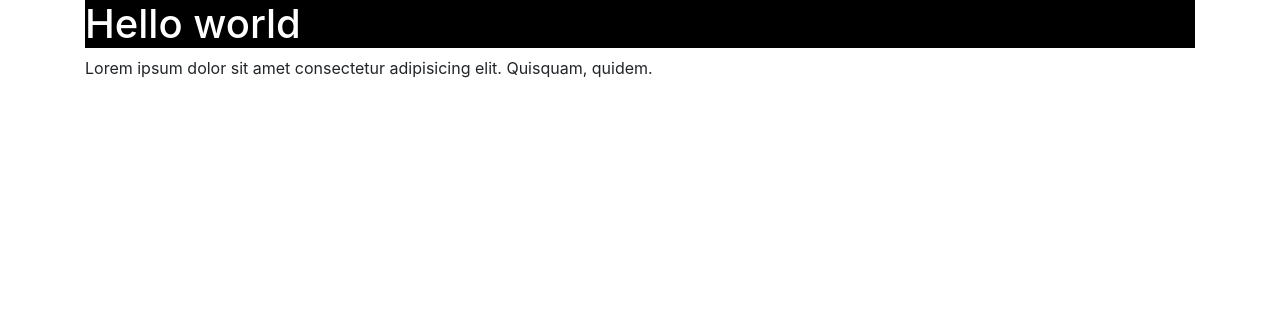
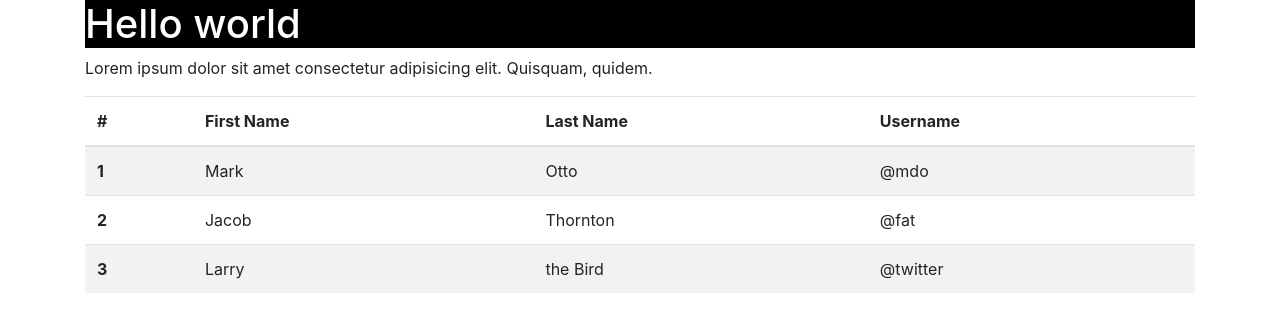
Before and after one commit to fatibelkoudia/test, a plain HTML site: page index.html in a window 1280 px wide. Drawn offline with nearby package versions, Linux system fonts and the light colour scheme.

Commit message:
add table

```diff
--- a/index.html
+++ b/index.html
@@ -18,6 +18,36 @@
                 <p>
                     Lorem ipsum dolor sit amet consectetur adipisicing elit. Quisquam, quidem.
                 </p>
+                <table class="table table-striped">
+                    <thead>
+                        <tr>
+                            <th>#</th>
+                            <th>First Name</th>
+                            <th>Last Name</th>
+                            <th>Username</th>
+                        </tr>
+                    </thead>
+                    <tbody>
+                        <tr>
+                            <th scope="row">1</th>
+                            <td>Mark</td>
+                            <td>Otto</td>
+                            <td>@mdo</td>
+                        </tr>
+                        <tr>
+                            <th scope="row">2</th>
+                            <td>Jacob</td>
+                            <td>Thornton</td>
+                            <td>@fat</td>
+                        </tr>
+                        <tr>
+                            <th scope="row">3</th>
+                            <td>Larry</td>
+                            <td>the Bird</td>
+                            <td>@twitter</td>
+                        </tr>
+                    </tbody>
+                </table>
             </div>
         </div>
     </div>
```
